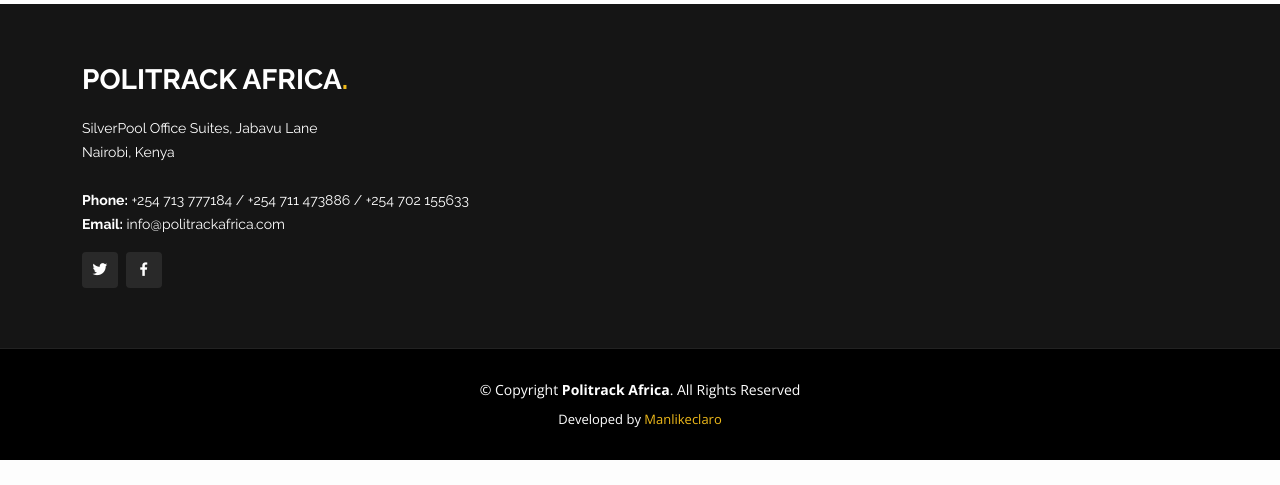
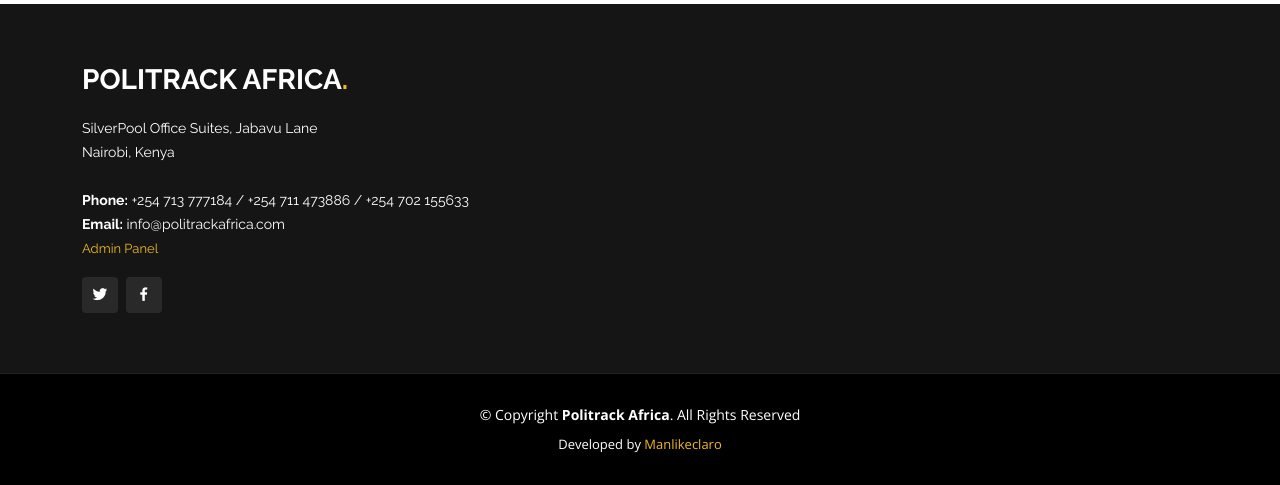
Before and after one commit to manlikeclaro/politrack-africa-application, a Django app: template main_application/templates/main_application/index.html in a window 1280 px wide. Shown: the part 4063-4548 px from the top of the page. Before the commit the page ends 4523 px from the top, so only its background shows below. Run offline with Django 5.2, Linux system fonts and the light colour scheme; the template is opened without the code that fills it, so the values that code supplies are empty; some libraries are stand-ins or nearby versions.

Commit message:
[FIX] modified footer render admin site link

```diff
--- a/main_application/templates/main_application/partials/footer.html
+++ b/main_application/templates/main_application/partials/footer.html
@@ -14,10 +14,8 @@
                             Nairobi, Kenya<br><br>
                             <strong>Phone:</strong> +254 713 777184 / +254 711 473886 / +254 702 155633<br>
                             <strong>Email:</strong> info@politrackafrica.com<br>
-                            {% if request.user.is_authenticated %}
-                                <span class="credits">
-                                    <a href="{% url 'admin:index' %}" target="_blank">Admin Panel</a></span>
-                            {% endif %}
+                            <span class="credits">
+                                <a href="{% url 'admin:index' %}" target="_blank">Admin Panel</a></span>
                         </p>
                         <div class="social-links mt-3">
                             <a href="https://twitter.com/PolitrackAfrica" target="_blank" class="twitter">
```
Also changed, not shown: media/media/default-blog-img_DY4xgkX.png (added).
